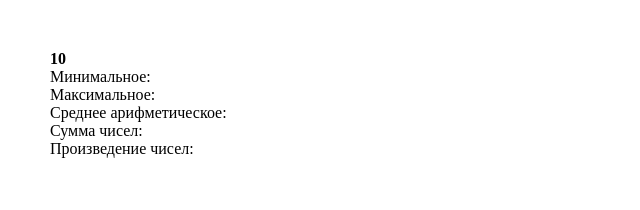
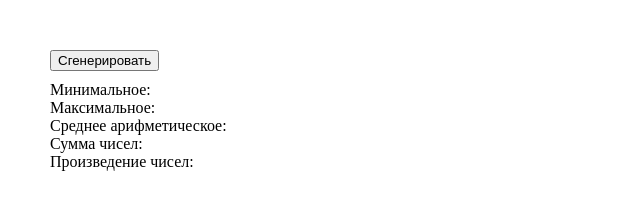
Before and after one commit to annaeliava/js, a plain HTML site: page week 17/numbers.html in a window 1280 px wide. Shown: the whole page, without its empty margins (0-640 px from the left). Drawn offline with Linux system fonts and the light colour scheme.

Commit message:
generator

```diff
--- a/week 17/js/numbers.js
+++ b/week 17/js/numbers.js
@@ -1,12 +1,40 @@
-let arr = [];
+let num=document.querySelector('#numbers');
+let btn = document.querySelector('#btn');
+let min = document.querySelector('#min');
+let max = document.querySelector('#max');
+let average = document.querySelector('#average');
+let sum = document.querySelector('#sum');
+let mult = document.querySelector('#mult');
 
-for(let i = 0; i < 10; i++) {
-    let randomText = document.querySelector('#randomNumbers');
-    resultRandom = arr.push(Math.round(Math.random()*10));
-    randomText.innerHTML = resultRandom;
+function numGenerator() {
+    let numbers = [];
+
+    console.log(numbers);
+
+    for (let i = 0; i < 10; i++) {
+        let randomNumbers = Math.floor(Math.random() *21 -10);
+        numbers.push(randomNumbers);
+    };
+
+    console.log(numbers);
+
+    num.innerHTML = numbers;
+
+    let minNumber = Math.min.apply(null, numbers);
+    min.innerHTML='Минимальное:'+" "+minNumber;
+
+    let maxNumber = Math.max.apply(null, numbers);
+    max.innerHTML ='Максимальное:'+" "+ maxNumber;
+
+    let sumNumbers = 0;
+    for (let i = 0; i < numbers.length; i++) {
+        sumNumbers += numbers[i];
+    }
+    sum.innerHTML ='Сумма:'+" "+sumNumbers;
+
+    let averageNumbers=sumNumbers/numbers.length;
+    average.innerHTML = 'Среднее арифметическое:'+" "+averageNumbers;
+
+    let multNumbers=numbers.reduce((a,b)=>a*b);
+    mult.innerHTML ='Произведение чисел:'+" "+ multNumbers;
 }
-
-
-
-
-console.log(arr);
--- a/week 17/numbers.html
+++ b/week 17/numbers.html
@@ -11,22 +11,20 @@
         }
 
         .result{
+            margin-top: 10px;
+            margin-bottom: 10px;
             font-weight: bold;
         }
     </style>
 </head>
 <body>
-    <div class="result" id="randomNumbers"></div>
-    <div class="title">Минимальное:</div>
-    <div class="result" id="min"></div>
-    <div class="title">Максимальное:</div>
-    <div class="result" id="max"></div>
-    <div class="title">Среднее арифметическое:</div>
-    <div class="result" id="average"></div>
-    <div class="title">Сумма чисел:</div>
-    <div class="result" id="total"></div>
-    <div class="title">Произведение чисел:</div>
-    <div class="result" id="last"></div>
+    <button id="btn" onclick="numGenerator()">Сгенерировать</button>
+    <div class="result" id="numbers"></div>
+    <div class="title" id="min">Минимальное:</div>
+    <div class="title" id="max">Максимальное:</div>
+    <div class="title" id="average">Среднее арифметическое:</div>
+    <div class="title" id="sum">Сумма чисел:</div>
+    <div class="title" id="mult">Произведение чисел:</div>
 
     <script src="js/numbers.js"></script>
 </body>
```
